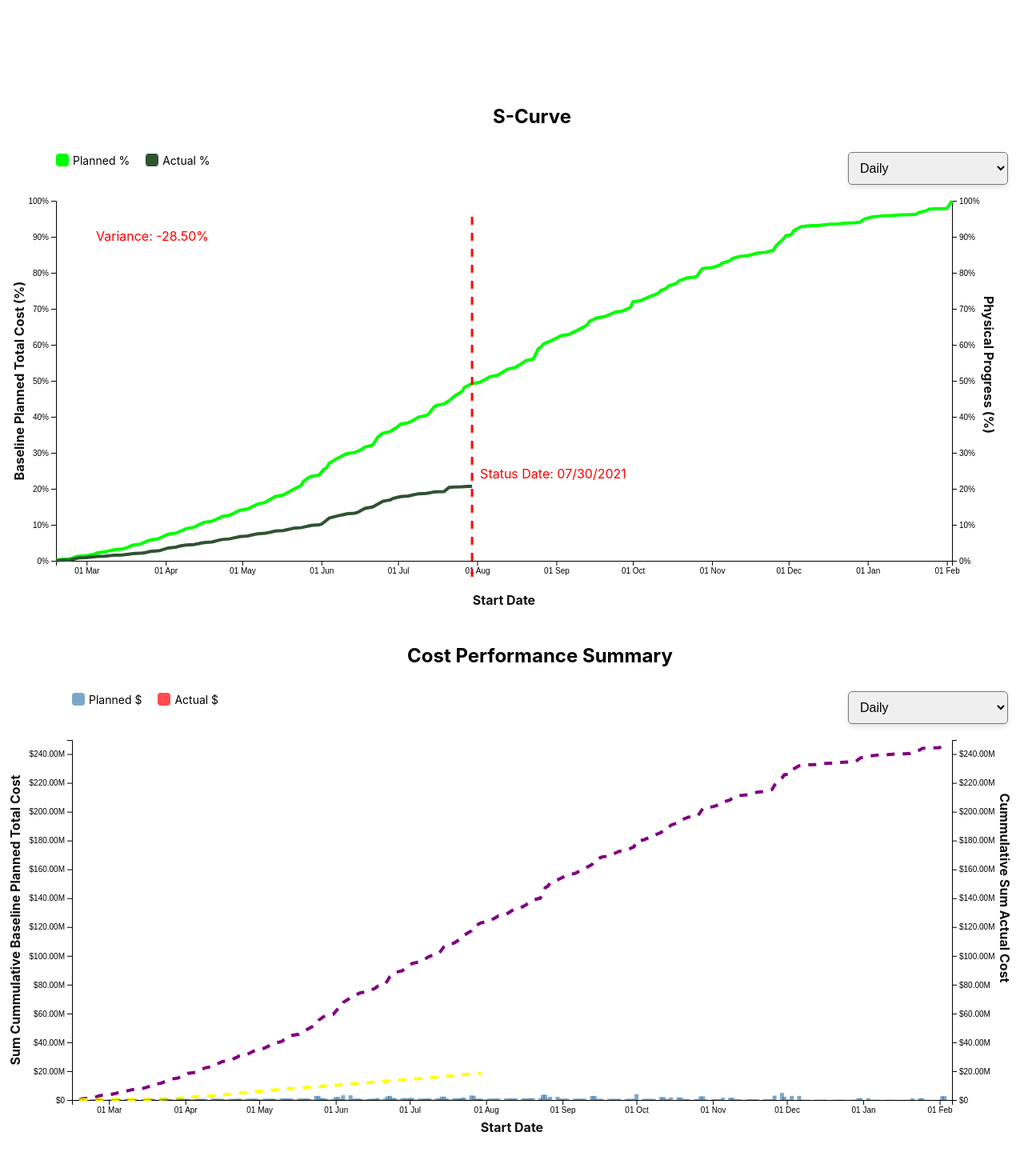
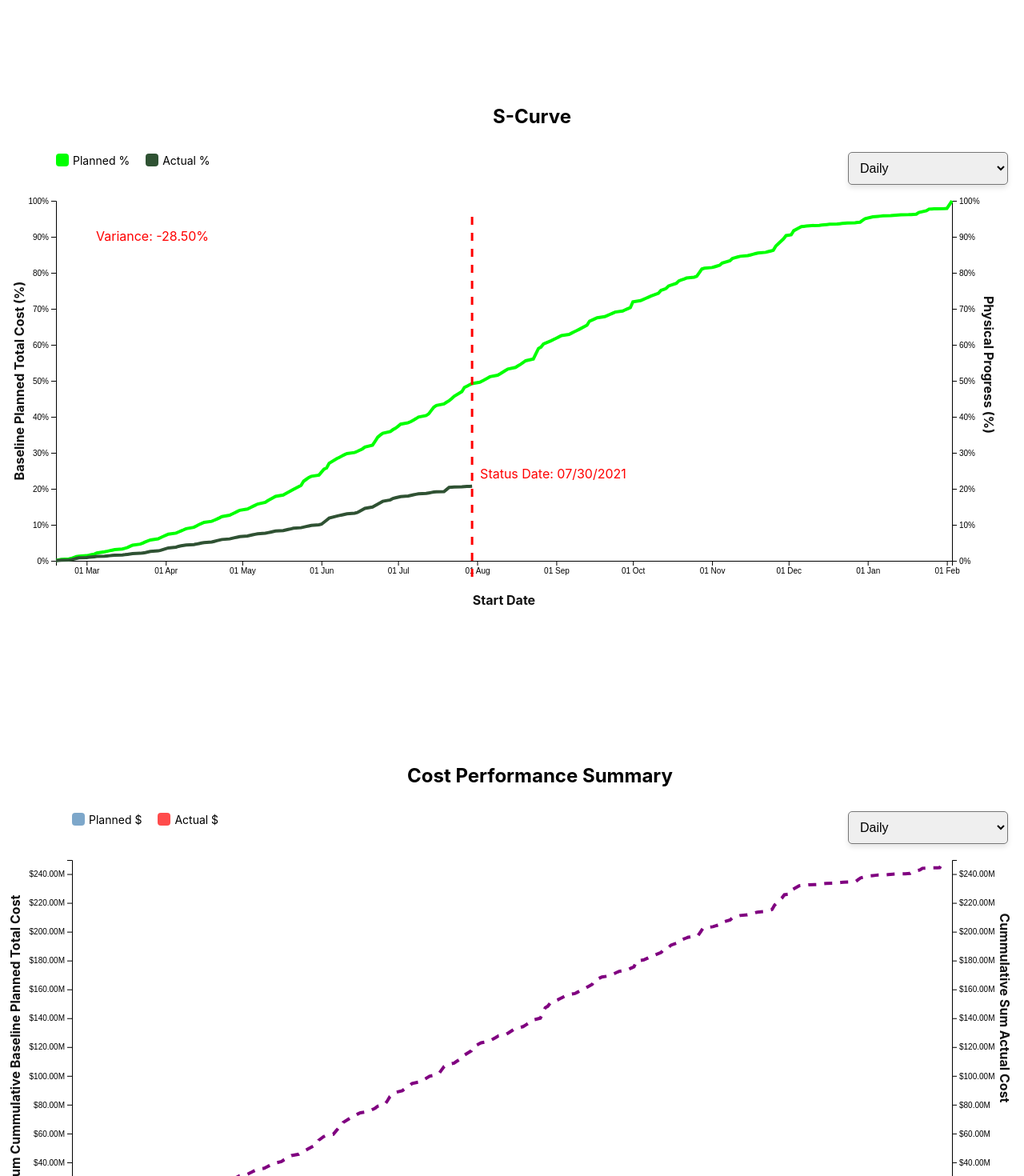
Before and after one commit to Jyoti-Technosoft/d3-scurve-gauge, a React (Create React App) app: page / in a window 1280 px wide. Shown: the part 220-1690 px from the top of the page at 80% size. Before the commit the page ends 1649 px from the top, so only its background shows below. Built offline with nearby package versions, Linux system fonts and the light colour scheme.

Commit message:
Fix issue of white spacing at bottom in dark mode

```diff
--- a/src/Components/GroupedBarChart.jsx
+++ b/src/Components/GroupedBarChart.jsx
@@ -3,7 +3,8 @@ import * as d3 from "d3";
 
 const styles = {
   groupedBarContainer: {
-    margin: "50px 20px 20px 90px",
+    margin: "0px 20px 0px 90px",
+    height: "100vh",
   },
   chartTitle: {
     fontSize: "24px",
@@ -254,7 +255,7 @@ const GroupedBarChart = ({ isDarkMode, data, chartTitle, xAxisTitle, yAxisTitleL
           ? isMobile
             ? height + margin.bottom + 40
             : height + margin.bottom + 20
-          : height + margin.bottom + 10
+          : height + margin.bottom + 25
       )
       .attr("text-anchor", "middle")
       .style("font-weight", "bold")
--- a/src/Components/SCurveChart.jsx
+++ b/src/Components/SCurveChart.jsx
@@ -5,7 +5,8 @@ import jsonData from "../Json/data.json";
 
 const styles = {
   scurveChartContainer: {
-    margin: "0px 20px 20px 70px",
+    margin: "0px 20px 0px 70px",
+    height: "100vh"
   },
   chartTitle: {
     fontSize: "24px",
@@ -231,7 +232,7 @@ const SCurveChart = ({ isDarkMode, data, chartTitle, xAxisTitle, yAxisTitleLeft,
         timeInterval === "weekly"
           ? isMobile
             ? height + margin.bottom + 40
-            : height + margin.bottom + 30
+            : height + margin.bottom + 20
           : height + margin.bottom + 25
       )
       .attr("text-anchor", "middle")
```
